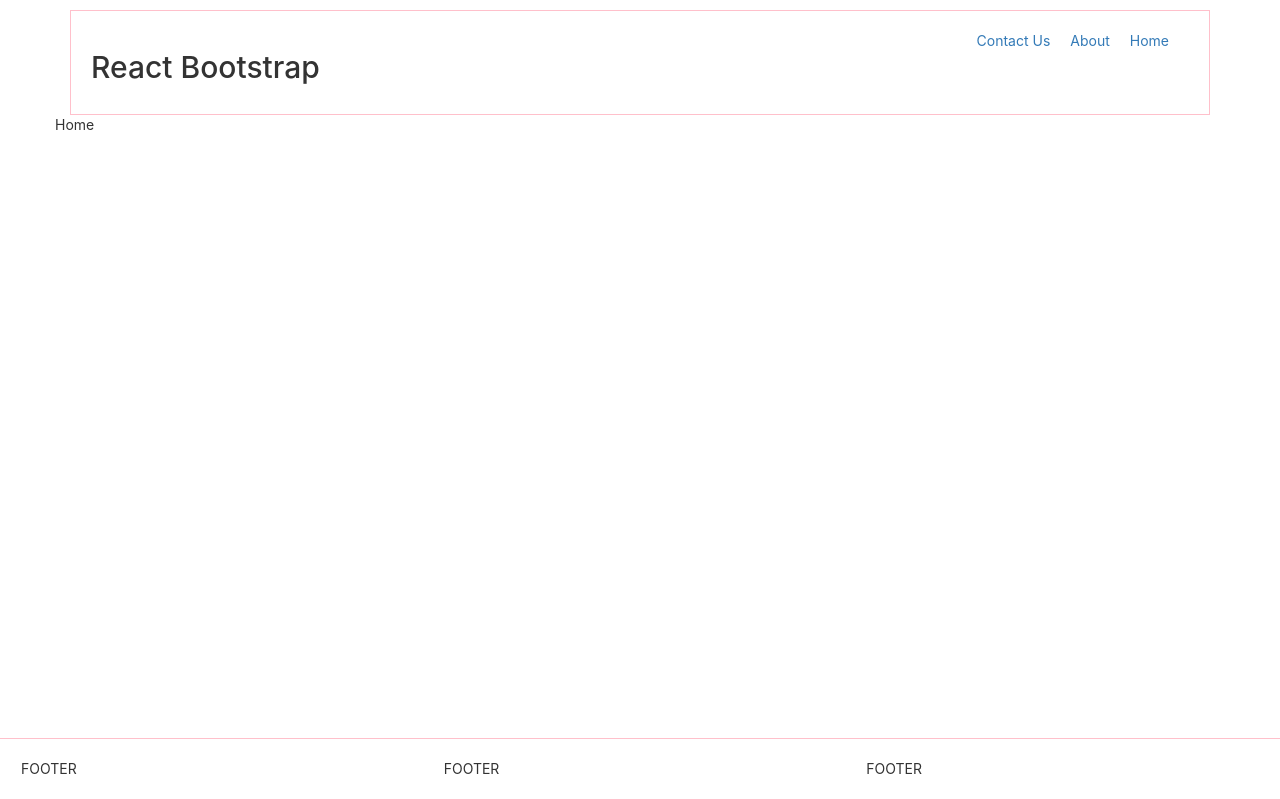
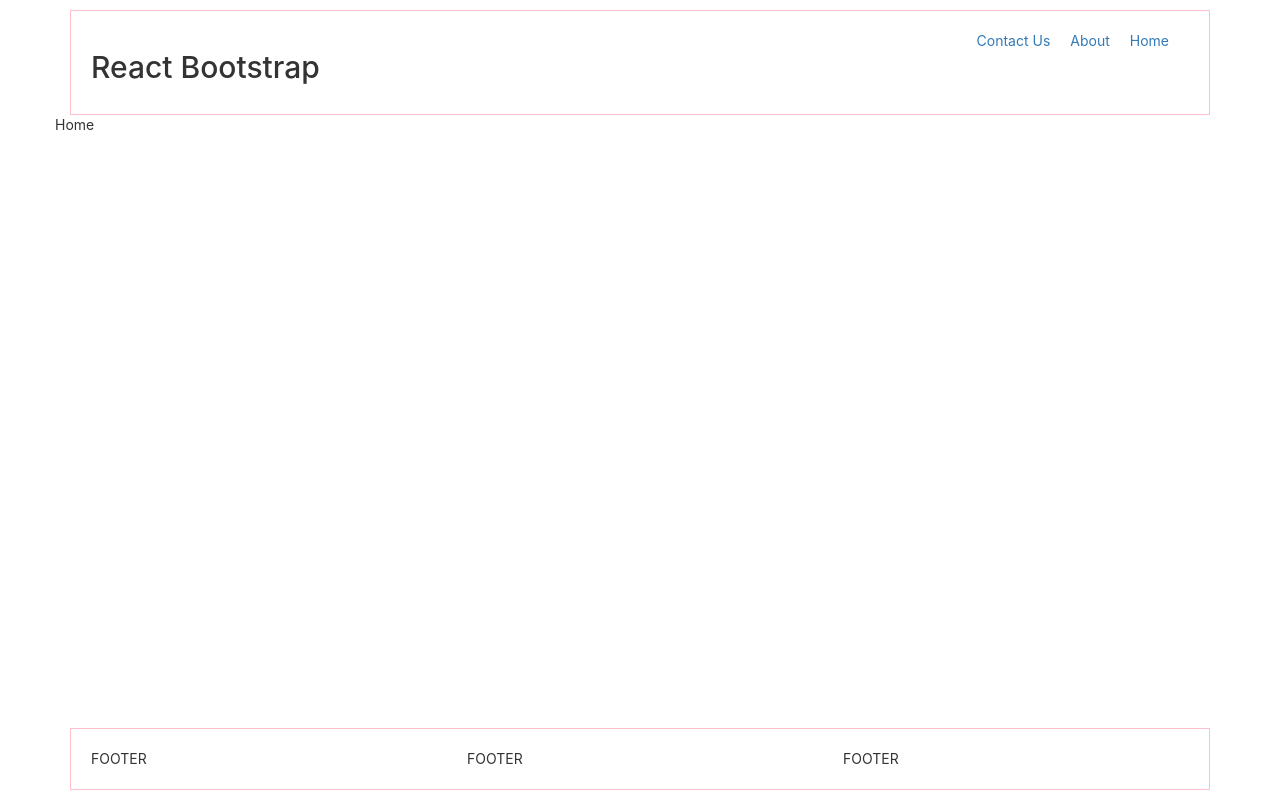
Before and after one commit to bigewiki/react-bootstrap-boilerplate, a React (Create React App) app: page / in a window 1280 px wide. Built offline with nearby package versions, Linux system fonts and the light colour scheme.

Commit message:
formatted footer

```diff
--- a/public/index.html
+++ b/public/index.html
@@ -2,6 +2,7 @@
 <html lang="en">
   <head>
     <meta charset="utf-8">
+    <meta name="viewport" content="width=device-width,initial-scale=1.0">
     <title>Clean Slate</title>
     <!-- BOOTSTRAP - Latest compiled and minified CSS -->
     <link rel="stylesheet" href="https://maxcdn.bootstrapcdn.com/bootstrap/3.3.7/css/bootstrap.min.css" integrity="sha384-BVYiiSIFeK1dGmJRAkycuHAHRg32OmUcww7on3RYdg4Va+PmSTsz/K68vbdEjh4u" crossorigin="anonymous">
--- a/src/App.css
+++ b/src/App.css
@@ -8,6 +8,19 @@
   float:right;
   list-style-type: none;
   padding-right:20px;
+}
+
+.footer-wrapper{
+  position: fixed;
+  left: 0;
+  bottom: 0;
+  width: 100%;
+}
+
+.footer{
+  border: 1px solid pink;
+  padding:20px;
+  margin-bottom:10px;
 }
 
 #mobile-hamburger{
@@ -54,16 +67,3 @@
   transform: scale(0.9) translateX(50%);
   transition: all 300ms ease-out;
 }
-
-.footer{
-  position: fixed;
-  left: 0;
-  bottom: 0;
-  width: 100%;
-}
-
-.footer .row{
-  border: 1px solid pink;
-  padding:20px;
-  margin-top:10px;
-}
--- a/src/App.js
+++ b/src/App.js
@@ -19,8 +19,6 @@ class App extends Component {
     if(currentMenuItem.length===0){
       currentMenuItem.push({title: "Home", link: "#/"});
     }
-
-    console.log(currentMenuItem);
 
     super(props);
     this.state = {
@@ -49,8 +47,8 @@ class App extends Component {
           <Grid>
             <Header title="React Bootstrap"/>
             <Body page={this.state.currentTitle}/>
-            <Footer/>
           </Grid>
+          <Footer/>
         </div>
       </AppContext.Provider>
     );
--- a/src/components/Footer.js
+++ b/src/components/Footer.js
@@ -1,10 +1,12 @@
 import React from 'react';
-import { Col, Row } from 'react-bootstrap';
+import { Col, Row, Grid } from 'react-bootstrap';
 
 const Footer = () => {
   return (
-    <div class="footer">
-      <Row id="nav-row">
+    <div className="footer-wrapper">
+      <Grid>
+        <div className="footer">
+          <Row>
             <Col xs={4}>
               FOOTER
             </Col>
@@ -16,6 +18,8 @@ const Footer = () => {
             </Col>
           </Row>
         </div>
+      </Grid>
+    </div>
   )
 };
 
```
Lines whose indentation alone changed are shown as unchanged.
